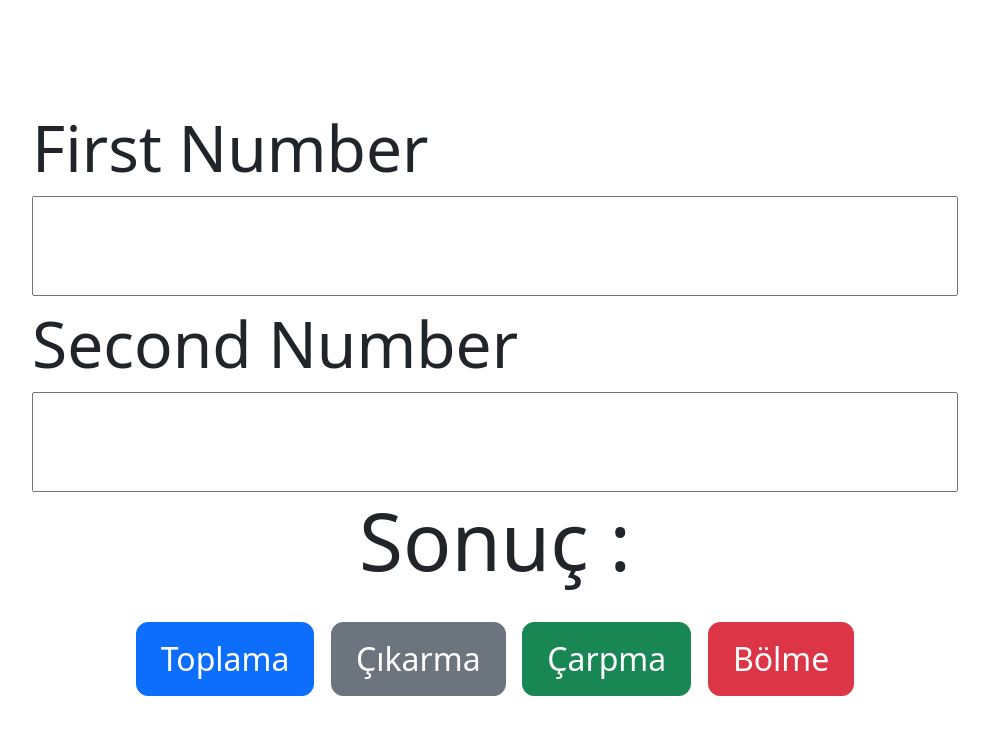
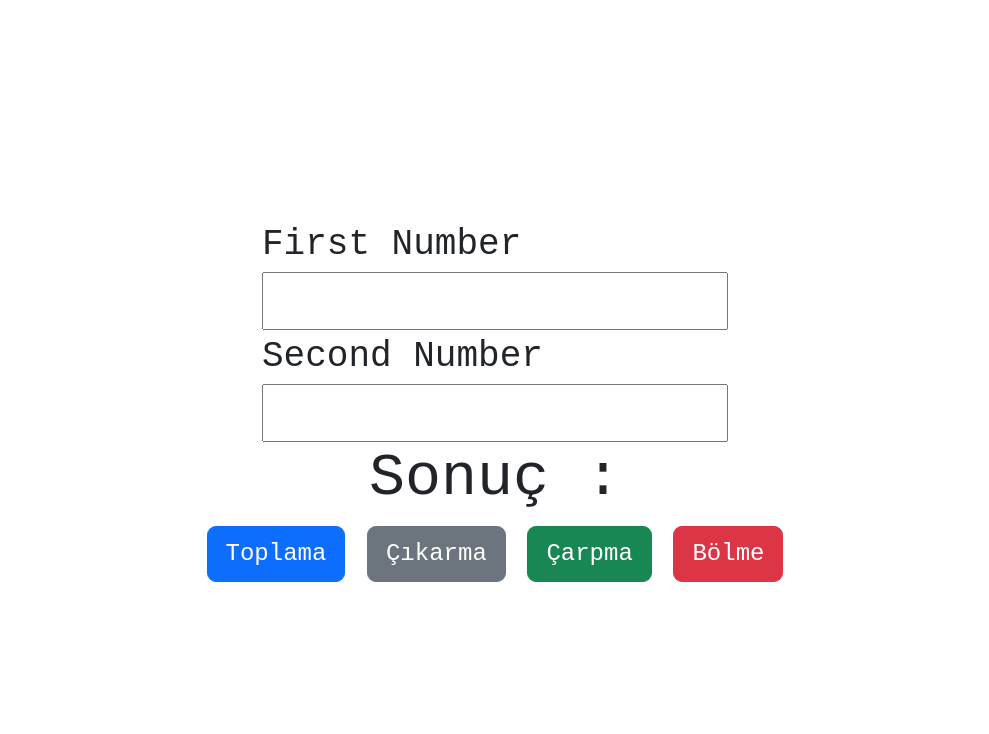
Before and after one commit to alirtaskiran/calculator-ui, a plain HTML site: page index.html in a window 1280 px wide. Shown: the whole page, without its empty margins (145-1134 px from the left). Drawn offline with nearby package versions, Linux system fonts and the light colour scheme.

Commit message:
UI downsized a bit, change font family

```diff
--- a/app.css
+++ b/app.css
@@ -2,7 +2,8 @@
     margin: 0;
     padding: 0;
     box-sizing: border-box;
-    font-size: 2rem;
+    font-size: 1.5rem;
+    font-family: monospace;
 }
 
 .container{
```
